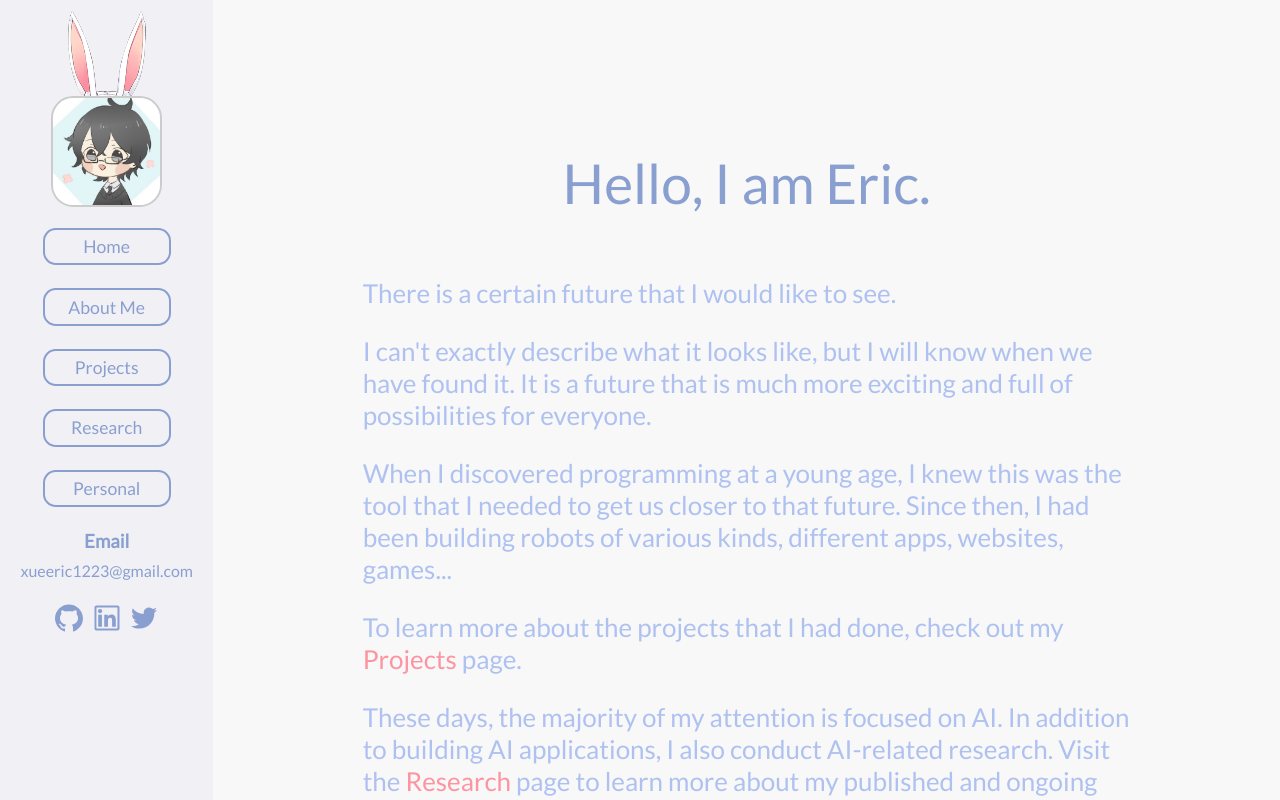
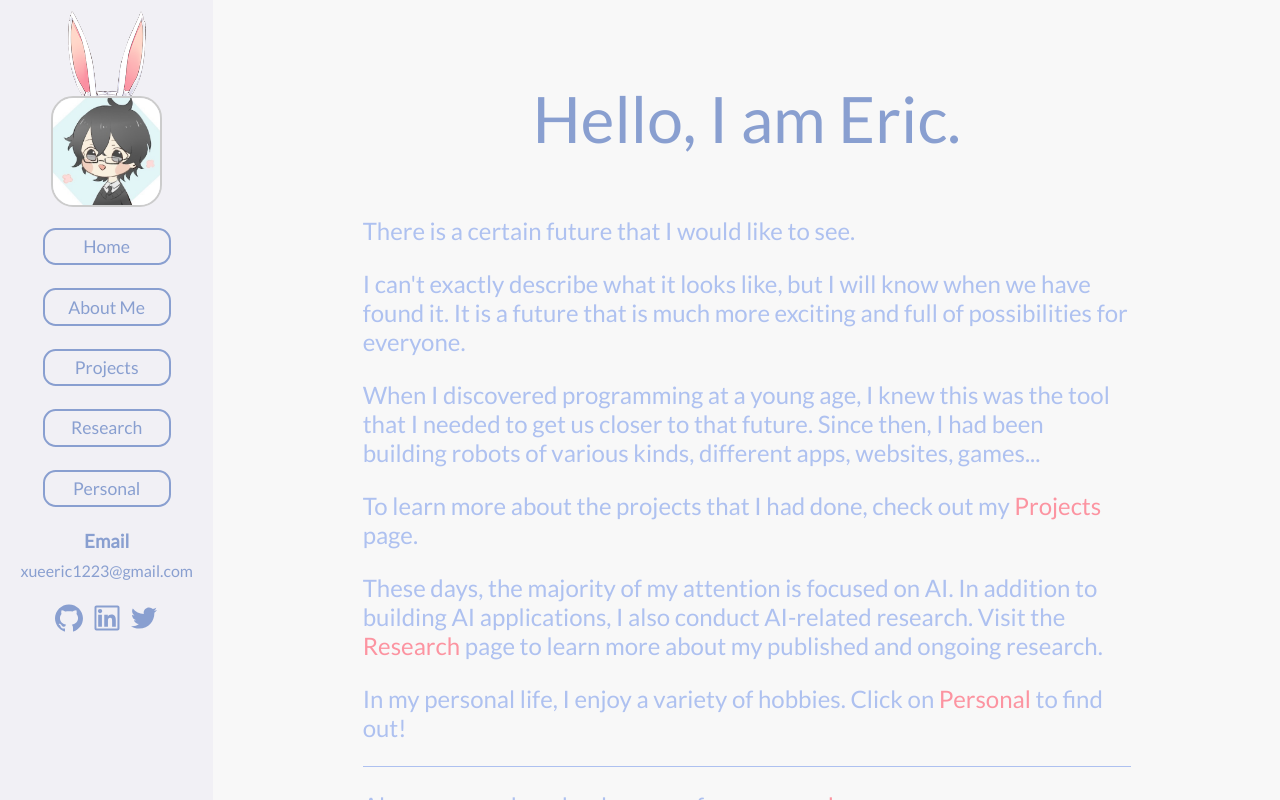
Before and after one commit to yumozi/personal-website, a Next.js app: page /aboutme in a window 1280 px wide. Built offline with nearby package versions, Linux system fonts and the light colour scheme.

Commit message:
Fix About Me text size

```diff
--- a/styles/AboutMe.module.css
+++ b/styles/AboutMe.module.css
@@ -9,15 +9,15 @@
 
 .title {
     width: 100%;
-    font-size: 55px;
+    font-size: 4em;
     color: #899FD0;
-    margin-top: 150px;
+    margin-top: 10vh;
     white-space: nowrap;
     text-align: center;
 }
 
 .body {
-    font-size: 26px;
+    font-size: 1.5em;
     color: #AEC1F0;
     width: 60vw;
     margin-top: 35px;
```
